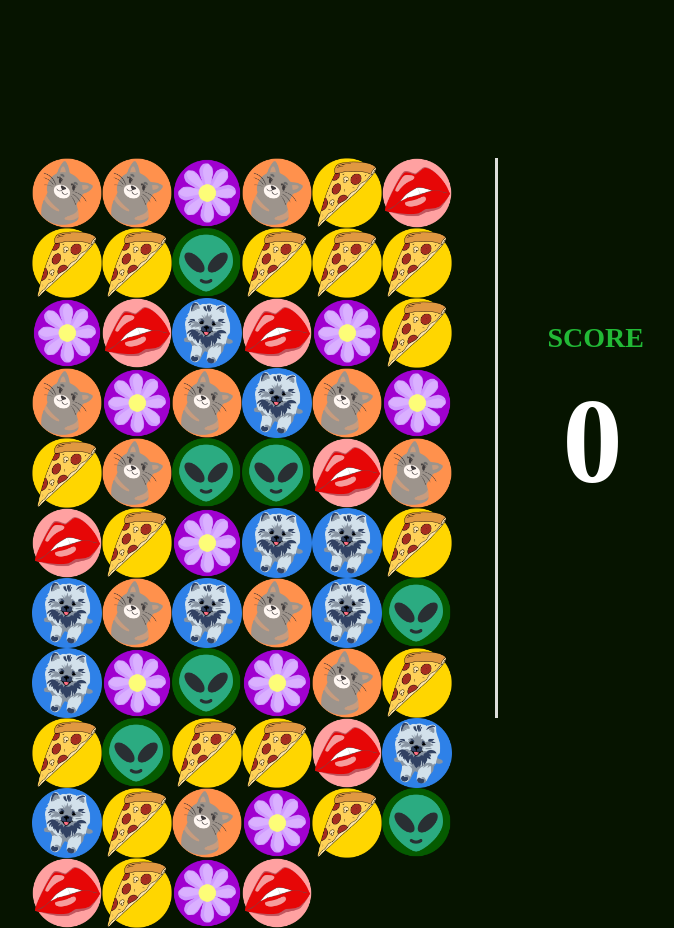
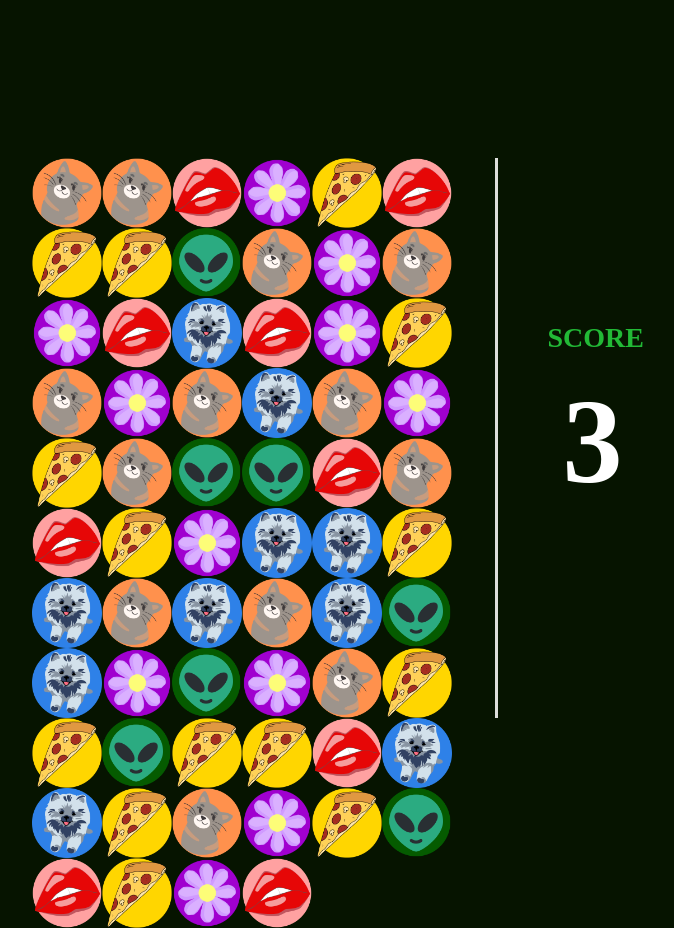
Before and after one commit to le-anne/candy-crush, a React (Create React App) app: page / in a window 1280 px wide. Shown: the whole page, without its empty margins (292-966 px from the left). Built offline with nearby package versions, Linux system fonts and the light colour scheme.

Commit message:
fixed match logic

```diff
--- a/package.json
+++ b/package.json
@@ -3,6 +3,7 @@
   "version": "0.1.0",
   "private": true,
   "dependencies": {
+    "@hello-pangea/dnd": "^17.0.0",
     "@testing-library/jest-dom": "^5.14.1",
     "@testing-library/react": "^11.2.7",
     "@testing-library/user-event": "^12.8.3",
--- a/src/App.js
+++ b/src/App.js
@@ -24,49 +24,61 @@ const App = () => {
   const [squareBeingReplaced, setSquareBeingReplaced] = useState(null);
   const [scoreDisplay, setScoreDisplay] = useState(0);
 
-  // eslint-disable-next-line
-  const checkForColumnOfFour = () => {
-    for (let i = 0; i <= 39; i++) {
-      const columnOfFour = [i, i + width, i + width * 2, i + width * 3];
-      const decidedColor = currentColorArrangement[i];
-      const isBlank = currentColorArrangement[i] === blank;
+  const createBoard = () => {
+    const randomColorArrangement = [];
+    for (let i = 0; i < width * width; i++) {
+      const randomColor =
+        candyColors[Math.floor(Math.random() * candyColors.length)];
+      randomColorArrangement.push(randomColor);
+    }
+    setCurrentColorArrangement(randomColorArrangement);
+  };
 
-      if (
-        columnOfFour.every(
-          (square) =>
-            currentColorArrangement[square] === decidedColor && !isBlank
-        )
-      ) {
-        setScoreDisplay((score) => score + 4);
-        columnOfFour.forEach(
-          (square) => (currentColorArrangement[square] = blank)
-        );
-        return true;
-      }
+  const dragStart = (e) => {
+    setSquareBeingDragged(e.target);
+  };
+
+  const dragDrop = (e) => {
+    setSquareBeingReplaced(e.target);
+  };
+
+  const dragEnd = () => {
+    if (!squareBeingDragged || !squareBeingReplaced) return;
+
+    const squareBeingDraggedId = parseInt(
+      squareBeingDragged.getAttribute("data-id")
+    );
+    const squareBeingReplacedId = parseInt(
+      squareBeingReplaced.getAttribute("data-id")
+    );
+
+    const updatedArrangement = [...currentColorArrangement];
+    updatedArrangement[squareBeingReplacedId] =
+      squareBeingDragged.getAttribute("src");
+    updatedArrangement[squareBeingDraggedId] =
+      squareBeingReplaced.getAttribute("src");
+
+    setCurrentColorArrangement(updatedArrangement);
+
+    const validMoves = [
+      squareBeingDraggedId - 1,
+      squareBeingDraggedId + 1,
+      squareBeingDraggedId - width,
+      squareBeingDraggedId + width,
+    ];
+
+    if (!validMoves.includes(squareBeingReplacedId)) {
+      updatedArrangement[squareBeingReplacedId] =
+        squareBeingReplaced.getAttribute("src");
+      updatedArrangement[squareBeingDraggedId] =
+        squareBeingDragged.getAttribute("src");
+      setCurrentColorArrangement([...updatedArrangement]);
     }
+
+    setSquareBeingDragged(null);
+    setSquareBeingReplaced(null);
   };
-  // eslint-disable-next-line
-  const checkForColumnOfThree = () => {
-    for (let i = 0; i <= 47; i++) {
-      const columnOfThree = [i, i + width, i + width * 2];
-      const decidedColor = currentColorArrangement[i];
-      const isBlank = currentColorArrangement[i] === blank;
 
-      if (
-        columnOfThree.every(
-          (square) =>
-            currentColorArrangement[square] === decidedColor && !isBlank
-        )
-      ) {
-        setScoreDisplay((score) => score + 3);
-        columnOfThree.forEach(
-          (square) => (currentColorArrangement[square] = blank)
-        );
-        return true;
-      }
-    }
-  };
-  // eslint-disable-next-line
   const checkForRowOfThree = () => {
     for (let i = 0; i < 64; i++) {
       const rowOfThree = [i, i + 1, i + 2];
@@ -84,49 +96,39 @@ const App = () => {
             currentColorArrangement[square] === decidedColor && !isBlank
         )
       ) {
+        rowOfThree.forEach((square) => (currentColorArrangement[square] = blank));
         setScoreDisplay((score) => score + 3);
-        rowOfThree.forEach(
-          (square) => (currentColorArrangement[square] = blank)
-        );
-        return true;
       }
     }
   };
-  // eslint-disable-next-line
-  const checkForRowOfFour = () => {
-    for (let i = 0; i < 64; i++) {
-      const rowOfFour = [i, i + 1, i + 2, i + 3];
+
+  const checkForColumnOfThree = () => {
+    for (let i = 0; i <= 47; i++) {
+      const columnOfThree = [i, i + width, i + width * 2];
       const decidedColor = currentColorArrangement[i];
-      const notValid = [
-        5, 6, 7, 13, 14, 15, 21, 22, 23, 29, 30, 31, 37, 38, 39, 45, 46, 47, 53,
-        54, 55, 62, 63, 64,
-      ];
       const isBlank = currentColorArrangement[i] === blank;
 
-      if (notValid.includes(i)) continue;
-
       if (
-        rowOfFour.every(
+        columnOfThree.every(
           (square) =>
             currentColorArrangement[square] === decidedColor && !isBlank
         )
       ) {
-        setScoreDisplay((score) => score + 4);
-        rowOfFour.forEach(
+        columnOfThree.forEach(
           (square) => (currentColorArrangement[square] = blank)
         );
-        return true;
+        setScoreDisplay((score) => score + 3);
       }
     }
   };
-  // eslint-disable-next-line
+
   const moveIntoSquareBelow = () => {
     for (let i = 0; i <= 55; i++) {
       const firstRow = [0, 1, 2, 3, 4, 5, 6, 7];
       const isFirstRow = firstRow.includes(i);
 
       if (isFirstRow && currentColorArrangement[i] === blank) {
-        let randomNumber = Math.floor(Math.random() * candyColors.length);
+        const randomNumber = Math.floor(Math.random() * candyColors.length);
         currentColorArrangement[i] = candyColors[randomNumber];
       }
 
@@ -137,87 +139,19 @@ const App = () => {
     }
   };
 
-  const dragStart = (e) => {
-    setSquareBeingDragged(e.target);
-  };
-  const dragDrop = (e) => {
-    setSquareBeingReplaced(e.target);
-  };
-  const dragEnd = () => {
-    const squareBeingDraggedId = parseInt(
-      squareBeingDragged.getAttribute("data-id")
-    );
-    const squareBeingReplacedId = parseInt(
-      squareBeingReplaced.getAttribute("data-id")
-    );
-
-    currentColorArrangement[squareBeingReplacedId] =
-      squareBeingDragged.getAttribute("src");
-    currentColorArrangement[squareBeingDraggedId] =
-      squareBeingReplaced.getAttribute("src");
-
-    const validMoves = [
-      squareBeingDraggedId - 1,
-      squareBeingDraggedId - width,
-      squareBeingDraggedId + 1,
-      squareBeingDraggedId + width,
-    ];
-
-    const validMove = validMoves.includes(squareBeingReplacedId);
-
-    const isAColumnOfFour = checkForColumnOfFour();
-    const isARowOfFour = checkForRowOfFour();
-    const isAColumnOfThree = checkForColumnOfThree();
-    const isARowOfThree = checkForRowOfThree();
-
-    if (
-      squareBeingReplacedId &&
-      validMove &&
-      (isARowOfThree || isARowOfFour || isAColumnOfFour || isAColumnOfThree)
-    ) {
-      setSquareBeingDragged(null);
-      setSquareBeingReplaced(null);
-    } else {
-      currentColorArrangement[squareBeingReplacedId] =
-        squareBeingReplaced.getAttribute("src");
-      currentColorArrangement[squareBeingDraggedId] =
-        squareBeingDragged.getAttribute("src");
-      setCurrentColorArrangement([...currentColorArrangement]);
-    }
-  };
-
-  const createBoard = () => {
-    const randomColorArrangement = [];
-    for (let i = 0; i < width * width; i++) {
-      const randomColor =
-        candyColors[Math.floor(Math.random() * candyColors.length)];
-      randomColorArrangement.push(randomColor);
-    }
-    setCurrentColorArrangement(randomColorArrangement);
-  };
-
   useEffect(() => {
     createBoard();
   }, []);
 
   useEffect(() => {
     const timer = setInterval(() => {
-      checkForColumnOfFour();
-      checkForRowOfFour();
+      checkForRowOfThree();
       checkForColumnOfThree();
-      checkForColumnOfFour();
       moveIntoSquareBelow();
       setCurrentColorArrangement([...currentColorArrangement]);
     }, 100);
     return () => clearInterval(timer);
-  }, [
-    checkForColumnOfFour,
-    checkForRowOfFour,
-    checkForColumnOfThree,
-    checkForRowOfThree,
-    moveIntoSquareBelow,
-    currentColorArrangement,
-  ]);
+  }, [currentColorArrangement]);
 
   return (
     <div className="app">
@@ -229,11 +163,9 @@ const App = () => {
             src={candyColor}
             alt={candyColor}
             data-id={index}
+            draggable={true}
             onDragStart={dragStart}
-            draggable={true}
             onDragOver={(e) => e.preventDefault()}
-            onDragEnter={(e) => e.preventDefault()}
-            onDragLeave={(e) => e.preventDefault()}
             onDrop={dragDrop}
             onDragEnd={dragEnd}
           />
```
Also changed, not shown: 1 other file (tests, documents, lock files or other folders).
